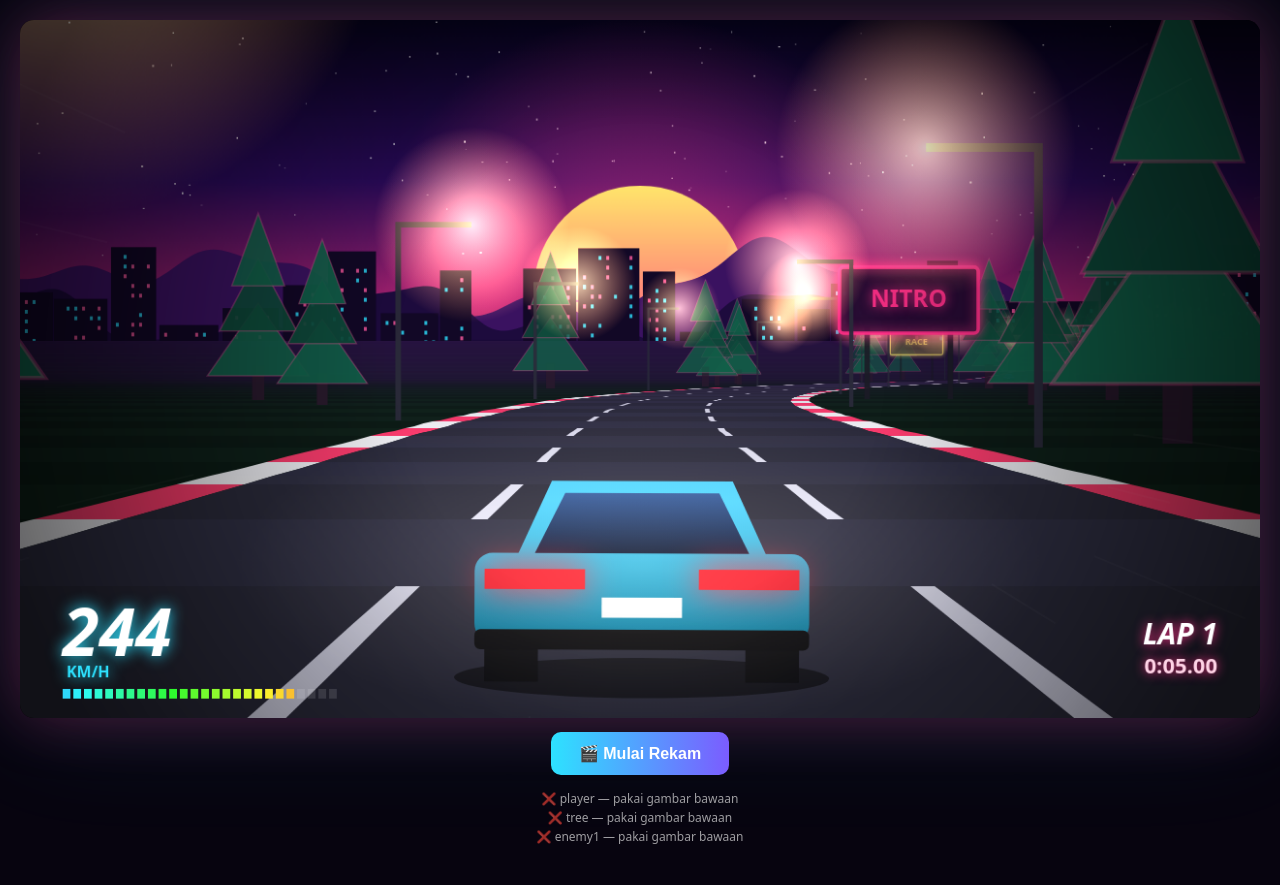
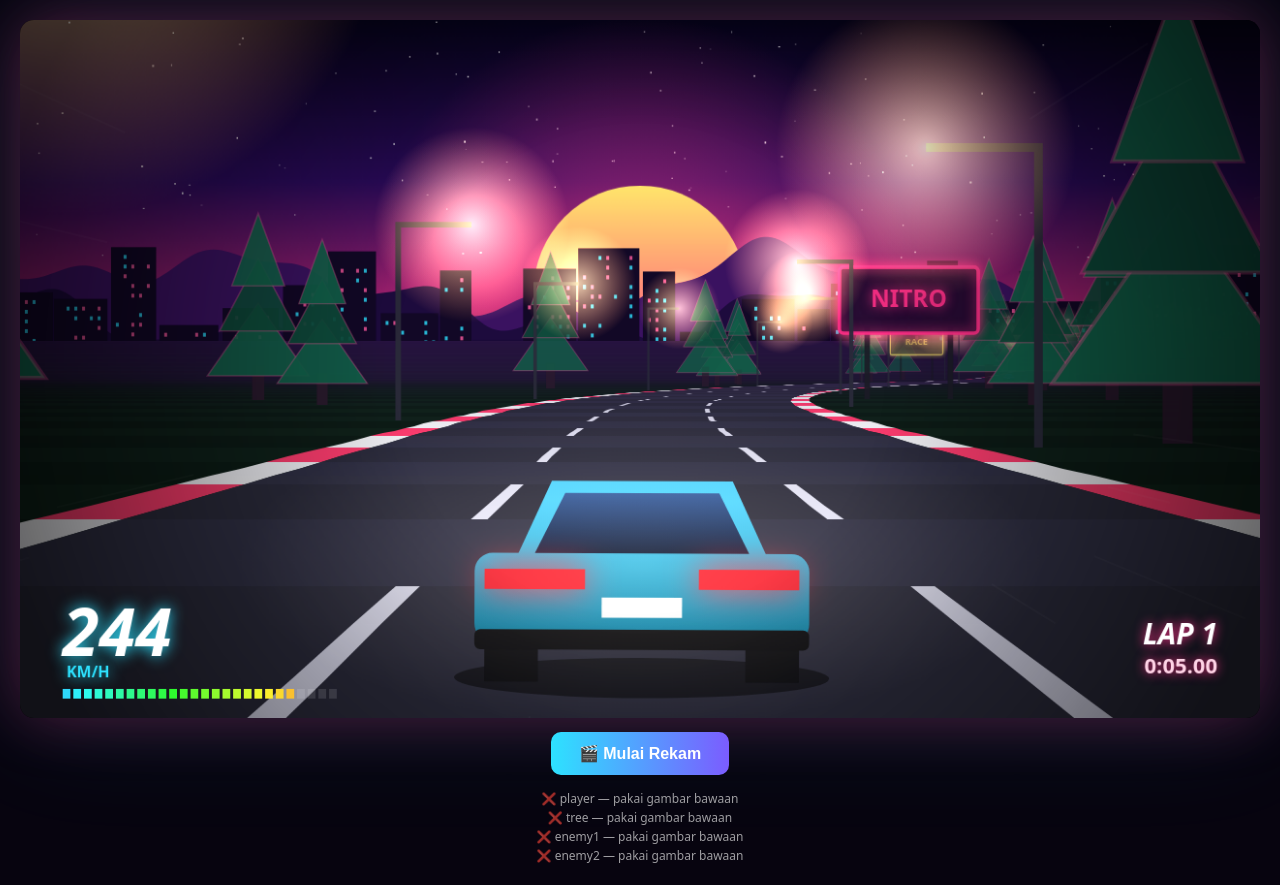
Before and after one commit to GerryYohanes/game-gua, a plain HTML site: page index.html in a window 1280 px wide. Drawn offline with Linux system fonts and the light colour scheme; animation ran at ten frames a second.

Commit message:
Add files via upload

```diff
--- a/index.html
+++ b/index.html
@@ -29,7 +29,7 @@
 // ============================================================
 const ASSETS = {
   player : 'assets/car.png',
-  enemies: ['assets/enemy.png'],   // boleh banyak: ['assets/e1.png','assets/e2.png']
+  enemies: ['assets/enemy.png','assets/enemy2.png'],   // boleh banyak: ['assets/e1.png','assets/e2.png']
   tree   : 'assets/tree.png'
 };
 
```
